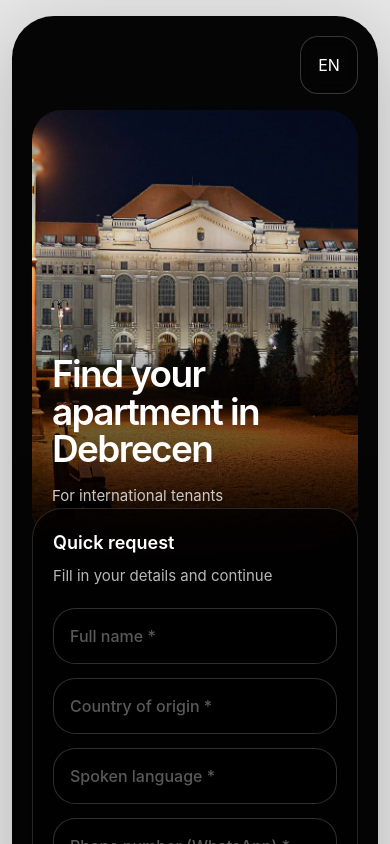
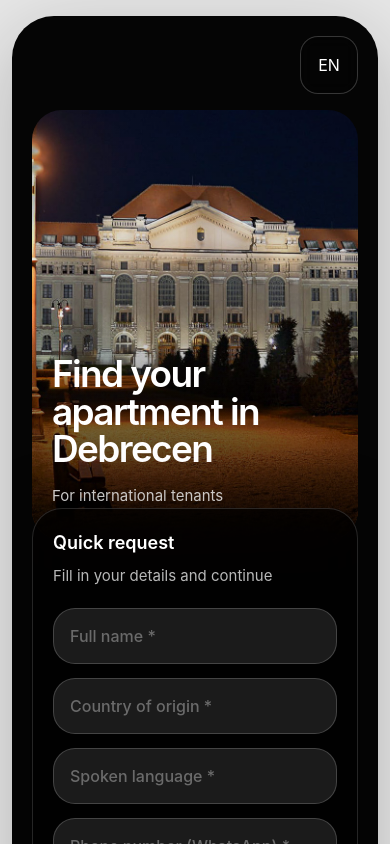
Before and after one commit to csillagingatlan1-ux/landing, a Next.js app: page / in a window 390 px wide. Shown: the top 844 px of the page. Built offline with nearby package versions, Linux system fonts and the light colour scheme.

Commit message:
lighter input background for better mobile contrast

```diff
--- a/src/app/page.tsx
+++ b/src/app/page.tsx
@@ -366,7 +366,7 @@ function InputOnly({
           "h-14 w-full rounded-[22px] px-4 text-[17px] font-medium text-white placeholder:text-white/72 placeholder:font-medium outline-none transition",
           hasError
             ? "border border-red-400/70 bg-red-500/10 focus:border-red-300"
-            : "border border-white/18 bg-black/52 focus:border-white/30 focus:bg-black/60",
+            : "border border-white/18 bg-white/10 focus:border-white/30 focus:bg-white/15",
         ].join(" ")}
       />
       {hasError ? (
```
